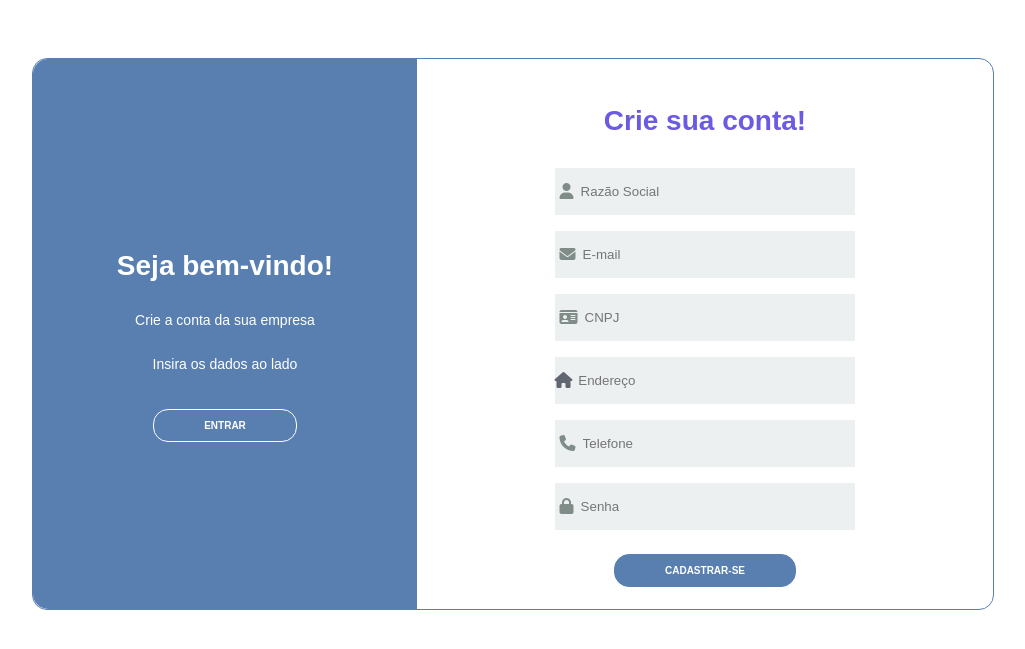
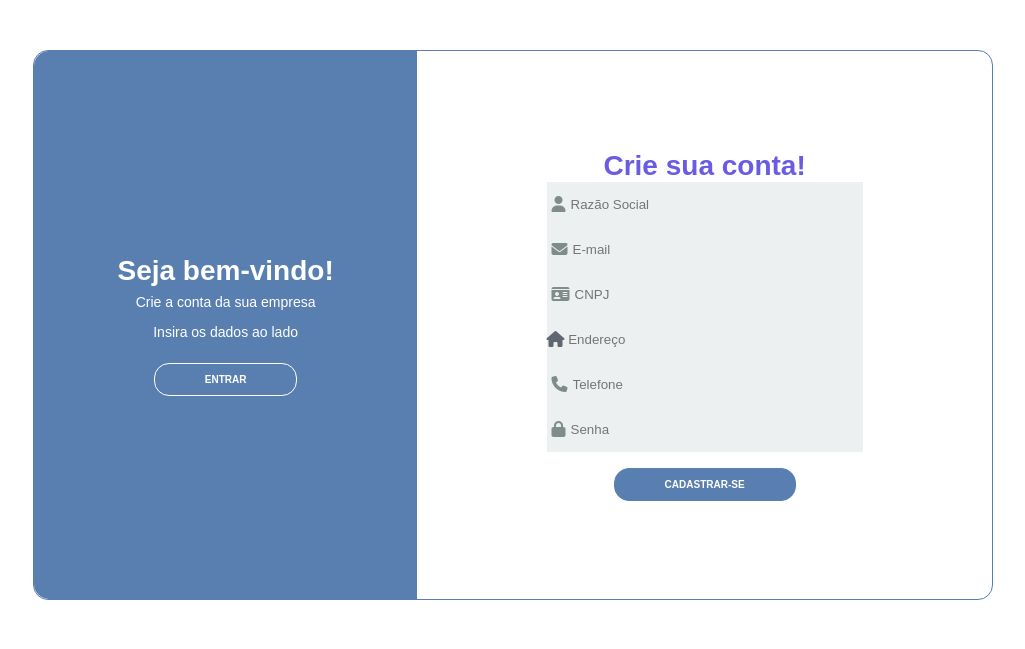
Before and after one commit to eiidm/estoquezin, a PHP site: page /cadastro_empresa_front.php in a window 1280 px wide. Shown: the top 649 px of the page, without its empty margins (127-1152 px from the left). Run offline with PHP 8.4, Linux system fonts and the light colour scheme; some libraries are stand-ins or nearby versions.

Commit message:
Update login_empresa.css

```diff
--- a/login_empresa/login_empresa.css
+++ b/login_empresa/login_empresa.css
@@ -1,9 +1,9 @@
-/*
+*
 {
     margin: 0;
     padding: 0;
     box-sizing: border-box;
-}*/
+}
 
 body
 {
@@ -183,7 +183,7 @@ body
     background-color: #ecf0f1;
     display: flex;
     align-items: center;
-    margin: 8px;
+    /*margin: 8px;*/
 }
 
 .icon
```
